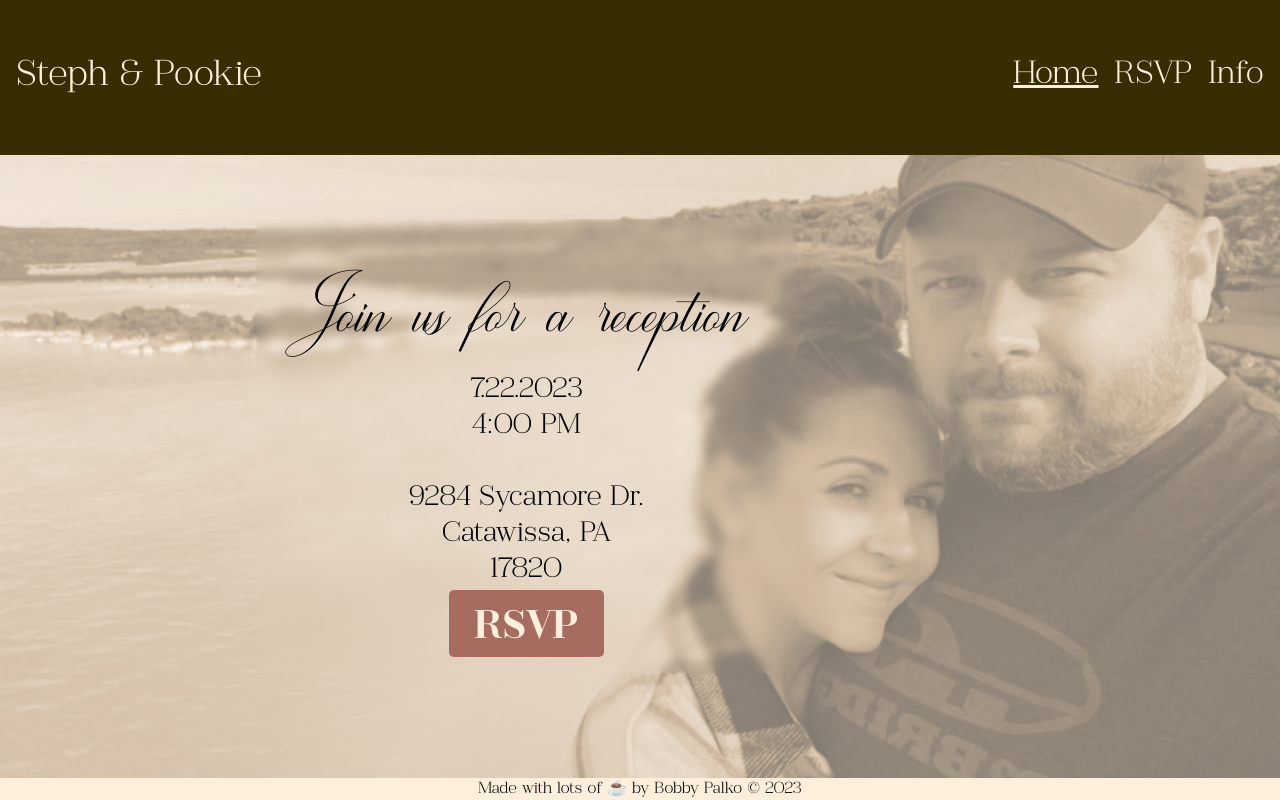
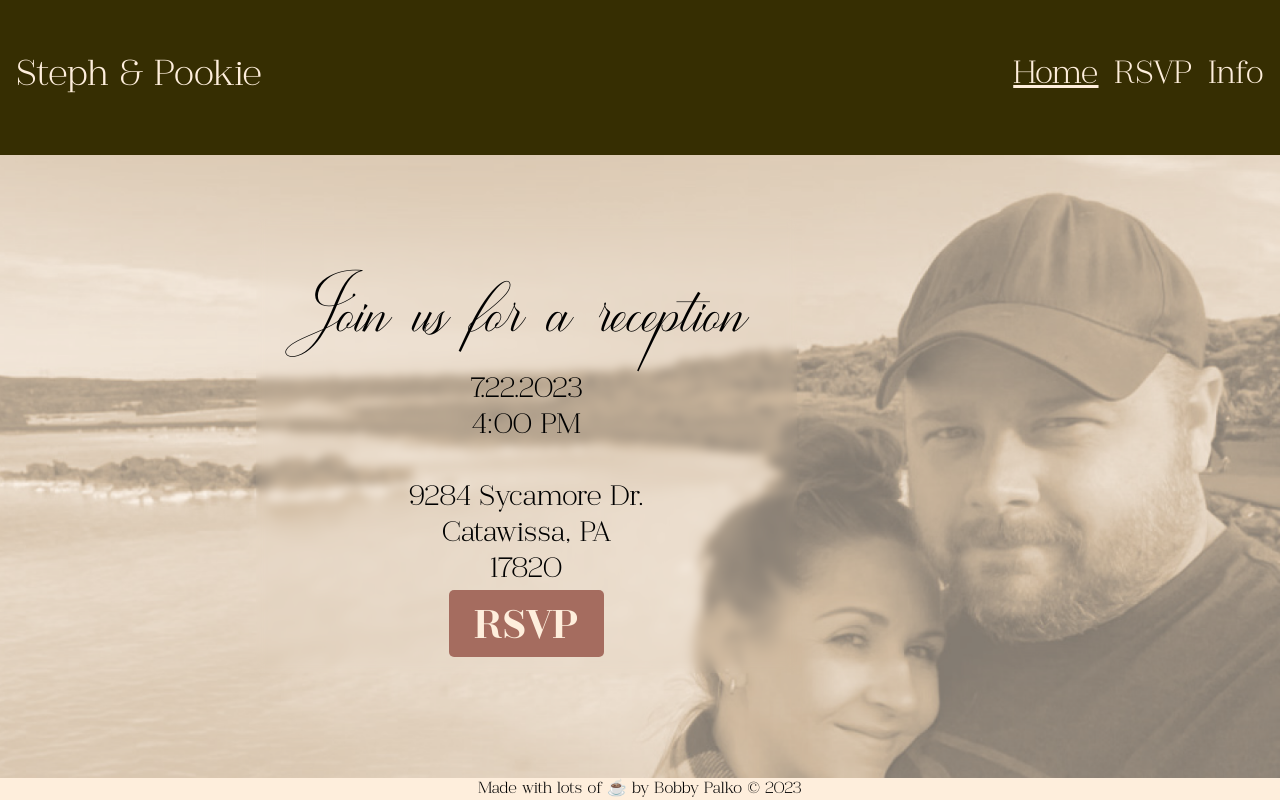
Before and after one commit to bobby-palko/betteroffbarratt.com, a SvelteKit app: page / in a window 1280 px wide. Built offline with nearby package versions, Linux system fonts and the light colour scheme.

Commit message:
100th times the charm

```diff
--- a/src/routes/+page.svelte
+++ b/src/routes/+page.svelte
@@ -50,6 +50,7 @@
     @media only screen and (min-width: 767px) {
         .hero {
             background-size: cover;
+            background-position-y: 0px;
         }
 
         .cta {
```
